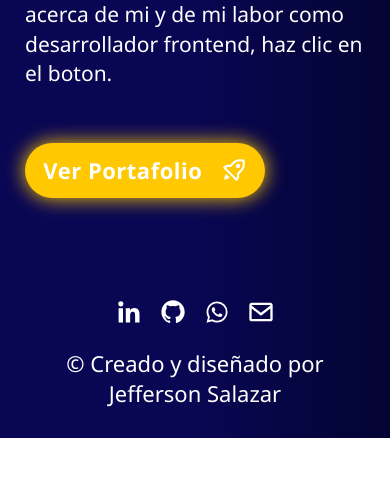
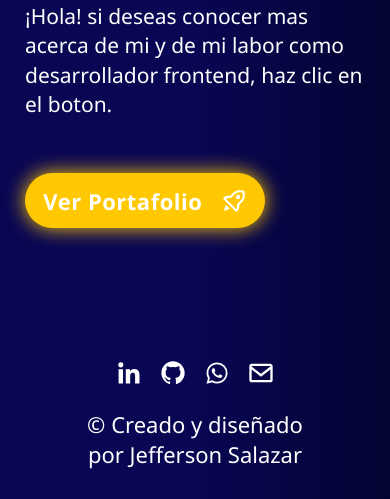
Before and after one commit to Moontiel/landing-page.github.io, a plain HTML site: page index.html in a window 390 px wide. Shown: the part 585-1084 px from the top of the page. Before the commit the page ends 1023 px from the top, so only its background shows below. Drawn offline with Linux system fonts and the light colour scheme.

Commit message:
realizamos modificaciones para solucionar los problemas del espacio que queda en pantallas muy grandes

```diff
--- a/sass/style.scss
+++ b/sass/style.scss
@@ -26,7 +26,6 @@ body {
     background-color: $bgPrimaryColor;
     background: $bgPrimaryBodyColor;
     font-family: "Segoe UI", Tahoma, Geneva, Verdana, sans-serif;
-    min-height: 100vh;
 
     /*
         js_skin_light: cuando tag-body tiene esta clase añadida
@@ -423,19 +422,30 @@ body {
         */
         .main_container {
             /*
-                main_flex
+                main_flex: definimos flexbox junto a sus propiedades
+                align-items y justify-content con una altura minima
+                para centrar de manera vertical y horizontal los elementos
+                que este contiene
             */
             .main_flex {
+                display: flex;
+                justify-content: center;
+                min-height: 100vh;
+                align-items: center;
+
                 /*
-                    dispositivos mayores a 1200px: definimos flexbox
-                    junto con su propiedad alig-items para centrar
-                    de manera vertical los elementos que este contiene,
-                    finalmente definimos un margen superior para generar
-                    sepacion
+                    dispositivos menores a 1199px: pasamos de linea a bloque
+                    los elementos
+                */
+                @media (max-width: 1199px) {
+                    flex-direction: column;
+                }
+
+                /*
+                    dispositivos mayores a 1200px: definimos un margen superior
+                    para generar sepacion
                 */
                 @media (min-width: 1200px) {
-                    display: flex;
-                    align-items: center;
                     margin-top: 80px;
                 }
 
@@ -450,7 +460,7 @@ body {
                         definimos un ancho maximos para este elemento
                     */
                     @media (min-width: 720px) and (max-width: 1199px) {
-                        max-width: 585px;
+                        max-width: 630px;
                     }
 
                     /*
@@ -709,17 +719,17 @@ body {
     }
 
     /*
-        tag-footer
+        tag-footer: definimos un espaciado inferior para generar espaciado
     */
     footer {
         text-align: center;
+        padding-bottom: 30px;
 
         /*
-            dispositivos menores a 1199px: definimos un espaciado
-            personalizado en el eje-Y para generar espaciado
+            dispositivos menores a 1199px: definimos un margen superior
         */
         @media (max-width: 1199px) {
-            padding: 100px 0 30px;
+            margin-top: 100px;
         }
 
         /*
@@ -779,7 +789,7 @@ body {
                 de manera horizontal
             */
             @media (max-width: 585px) {
-                max-width: 300px;
+                max-width: 250px;
                 margin: auto;
             }
         }
```
Also changed, not shown: sass/style.css, 1 other file.
